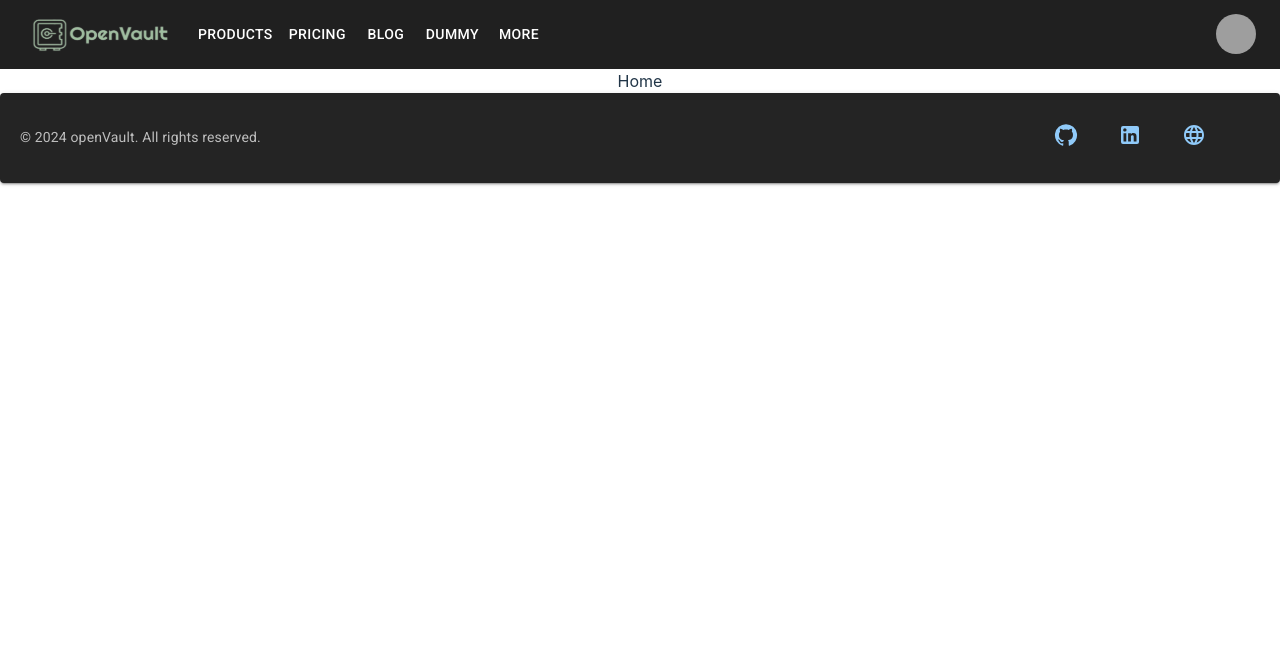
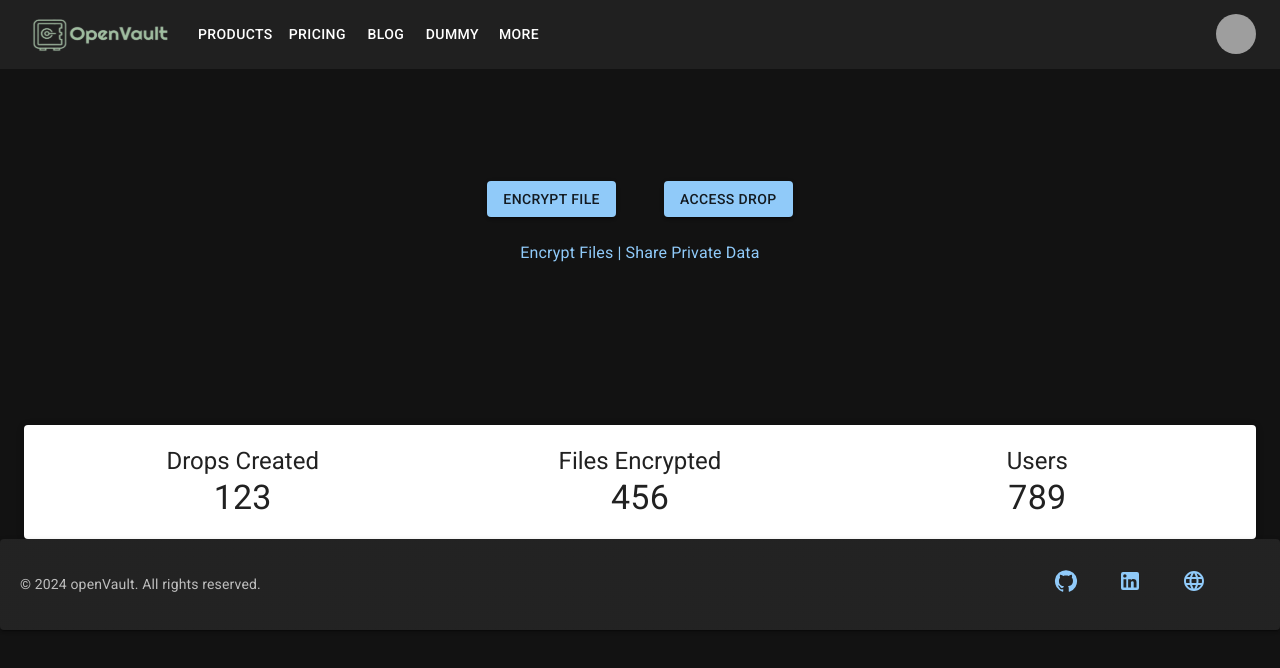
Before and after one commit to codinggita/open_vault, a React (Vite) app in the folder Client/: page / in a window 1280 px wide. Shown: the top 668 px of the page. Built offline with nearby package versions, Linux system fonts and the light colour scheme; grey boxes are pictures that could not be loaded.

Commit message:
Integrated Footer

```diff
--- a/Client/src/components/Home/Footer.jsx
+++ b/Client/src/components/Home/Footer.jsx
@@ -26,7 +26,6 @@ const Footer = () => {
           padding: '20px',
           marginTop: 'auto',
           textAlign: 'center',
-          background: '#242424',
           display: 'flex',
         }}
       >
--- a/Client/src/components/Home/Hero.jsx
+++ b/Client/src/components/Home/Hero.jsx
@@ -1,76 +1,52 @@
 import * as React from 'react';
-import PropTypes from 'prop-types';
-import Tabs from '@mui/material/Tabs';
-import Tab from '@mui/material/Tab';
-import Typography from '@mui/material/Typography';
+import Button from '@mui/material/Button';
+import CssBaseline from '@mui/material/CssBaseline';
 import Box from '@mui/material/Box';
+import Container from '@mui/material/Container';
+import { createTheme, ThemeProvider } from '@mui/material/styles';
+import { Typography } from '@mui/material';
 
-import Logo from '../accessibility/Logo';
+const defaultTheme = createTheme({
+  palette: {
+    mode: "dark",
+  }
+});
 
-function CustomTabPanel(props) {
-  const { children, value, index, ...other } = props;
+export default function Hero() {
+  return (
+    <ThemeProvider theme={defaultTheme}>
+      <Container component="main" maxWidth="l">
+        <CssBaseline />
+        <Box
+          sx={{
+            marginTop: 10,
+            display: 'flex',
+            flexDirection: 'column',
+            alignItems: 'center',
+            marginBottom: 20
+          }}
+        >
+          <Box component="form" noValidate sx={{ mt: 1 }}>
+            <Button
+              type="submit"
+              variant="contained"
+              sx={{ m: 3 }}
+            >
+              Encrypt File
+            </Button>
 
-  return (
-    <div
-      role="tabpanel"
-      hidden={value !== index}
-      id={`simple-tabpanel-${index}`}
-      aria-labelledby={`simple-tab-${index}`}
-      {...other}
-    >
-      {value === index && (
-        <Box sx={{ p: 3 }}>
-          <Typography>{children}</Typography>
+            <Button
+              type="submit"
+              variant="contained"
+              sx={{ m: 3 }}
+            >
+              Access Drop
+            </Button>
+
+            <Typography sx={{color: '#90caf9'}}>Encrypt Files |  Share Private Data</Typography>
+          </Box>
         </Box>
-      )}
-    </div>
+      </Container>
+    </ThemeProvider>
   );
 }
-
-CustomTabPanel.propTypes = {
-  children: PropTypes.node,
-  index: PropTypes.number.isRequired,
-  value: PropTypes.number.isRequired,
-};
-
-function a11yProps(index) {
-  return {
-    id: `simple-tab-${index}`,
-    'aria-controls': `simple-tabpanel-${index}`,
-  };
-}
-
-export default function BasicTabs() {
-  const [value, setValue] = React.useState(0);
-
-  const handleChange = (event, newValue) => {
-    setValue(newValue);
-  };
-
-  return (
-    <Box elevation={4} className = "HeroCard" sx={{
-      display: "flex",
-      flexDirection: "column",
-      alignItems: "center",
-      height: "50vh",
-      width: "50vw",
-      border: "1px solid #90caf9",
-      borderRadius: "8px",
-      boxShadow: "0 4px 8px rgba(0, 0, 0, 0.1)",
-      margin: "1%"
-    }}>
-      <Box className = "tabHead" sx={{ borderBottom: 1, borderColor: 'divider' }}>
-        <Tabs value={value} onChange={handleChange} aria-label="basic tabs example" textColor='white' centered>
-          <Tab label="Item One" {...a11yProps(0)} />
-          <Tab label="Item Two" {...a11yProps(1)} />
-        </Tabs>
-      </Box>
-      <CustomTabPanel value={value} index={0}>
-        <Logo />
-      </CustomTabPanel>
-      <CustomTabPanel value={value} index={1}>
-        Item Two
-      </CustomTabPanel>
-    </Box>
-  );
-}
--- a/Client/src/components/Home/Home.jsx
+++ b/Client/src/components/Home/Home.jsx
@@ -1,10 +1,15 @@
 import React from 'react'
+
+import Hero from './Hero'
+import Stat from './Stat'
 
 function Home() {
   return (
-    <div>
-      Home
-    </div>
+    <>
+      <Hero />
+      <Stat />
+
+    </>
   )
 }
 
```
